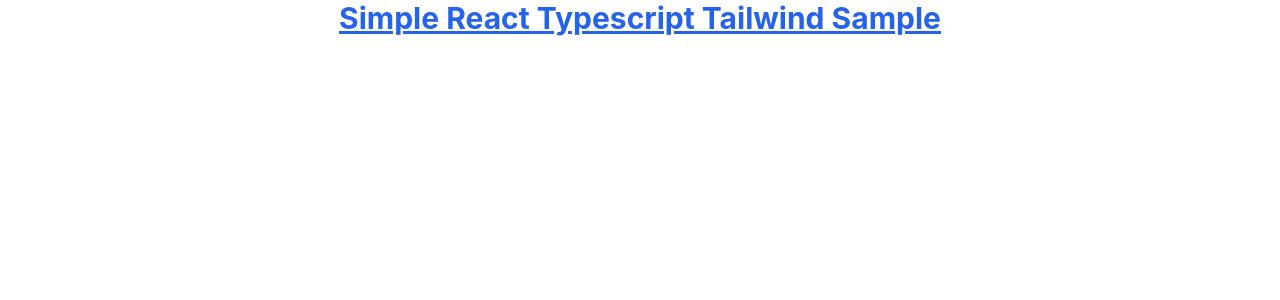
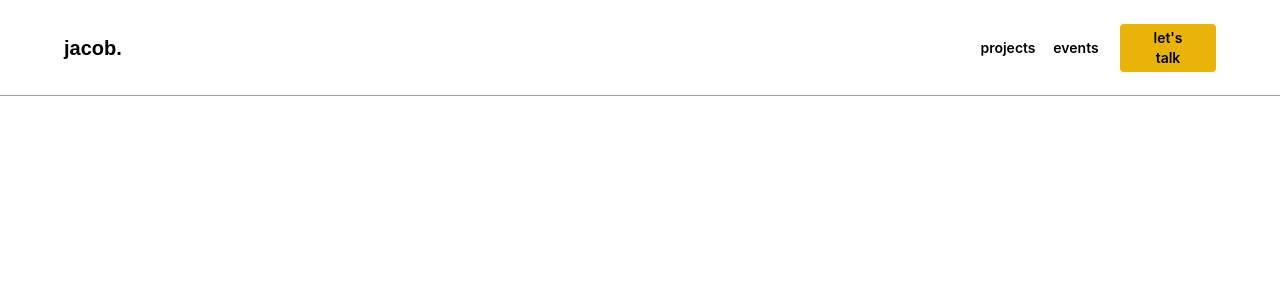
Before and after one commit to jacobbalane/portfolio, a React (Create React App) app: page / in a window 1280 px wide. Shown: the top 300 px of the page. Built offline with nearby package versions, Linux system fonts and the light colour scheme.

Commit message:
[feature] header section added

```diff
--- a/src/App.tsx
+++ b/src/App.tsx
@@ -1,10 +1,13 @@
 import "./App.css";
+import Header from "./components/Header";
+import About from "./components/About";
 
 function App() {
   return (
-    <h1 className="text-3xl font-bold underline text-blue-600 flex justify-center">
-      Simple React Typescript Tailwind Sample
-    </h1>
+    <div className="">
+      <Header title="jacob." />
+      <About />
+    </div>
   );
 }
 
--- /dev/null
+++ b/src/components/About.tsx
@@ -0,0 +1,7 @@
+import React from "react";
+
+const About = () => {
+  return <p></p>;
+};
+
+export default About;
--- /dev/null
+++ b/src/components/Header.tsx
@@ -0,0 +1,28 @@
+import React from "react";
+
+interface HeaderProps {
+  title: string;
+}
+
+const Header: React.FC<HeaderProps> = ({ title }) => {
+  return (
+    <div className="h-24 flex items-center justify-center px-16 border-b border-neutral-400">
+      <div className="flex w-full items-center h-8">
+        <div className="font-montserrat text-xl font-bold h-full grow flex items-center">
+          {title}
+        </div>
+        <button className="w-16 text-sm font-semibold rounded hidden md:block">
+          projects
+        </button>
+        <button className="w-16 ml-1 mr-3 text-sm font-semibold rounded hidden md:block">
+          events
+        </button>
+        <button className="bg-yellow-500 w-24 px-5 py-1 text-sm font-semibold rounded">
+          let's talk
+        </button>
+      </div>
+    </div>
+  );
+};
+
+export default Header;
--- a/src/index.css
+++ b/src/index.css
@@ -1,6 +1,8 @@
 @tailwind base;
 @tailwind components;
 @tailwind utilities;
+
+@import url('https://fonts.googleapis.com/css2?family=Montserrat:wght@100..900&display=swap');
 
 body {
   margin: 0;
--- a/tailwind.config.js
+++ b/tailwind.config.js
@@ -2,7 +2,11 @@
 module.exports = {
   content: ["./src/**/*.{js,jsx,ts,tsx}"],
   theme: {
-    extend: {},
+    extend: {
+      fontFamily: {
+        montserrat: ["Montserrat", "sans-serif"],
+      },
+    },
   },
   plugins: [],
 };
```
